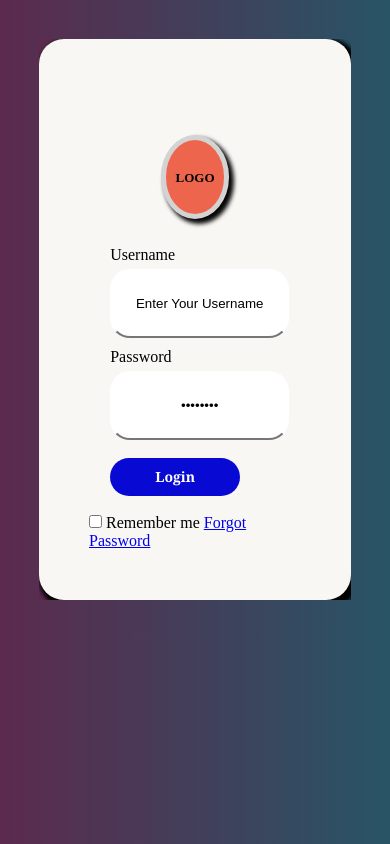
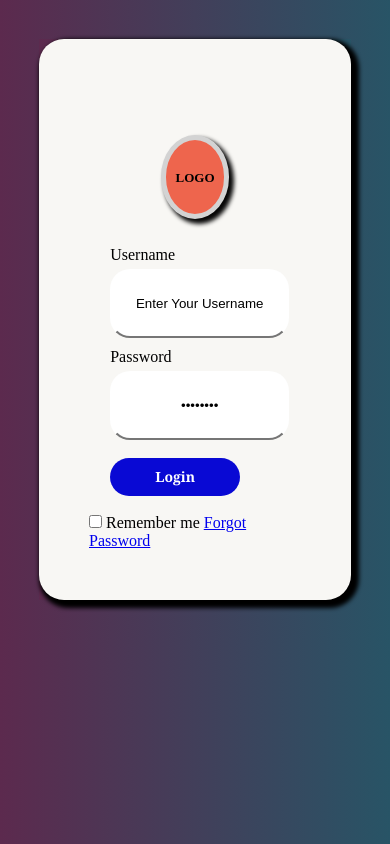
Before and after one commit to jamdz/flex-login, a plain HTML site: page index.html in a window 390 px wide. Drawn offline with Linux system fonts and the light colour scheme.

Commit message:
made some changes

```diff
--- a/assets/css/style.css
+++ b/assets/css/style.css
@@ -218,7 +218,7 @@ width: 17vw;
 
         margin: 0;
         padding: 0;
-        overflow-y: hidden;
+        /* overflow-y: hidden; */
 
         }
 
```
